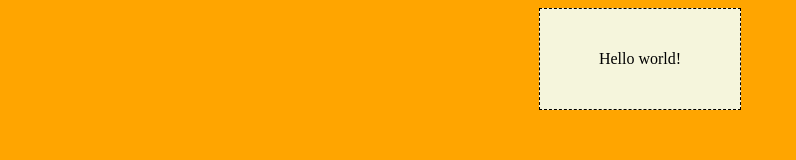
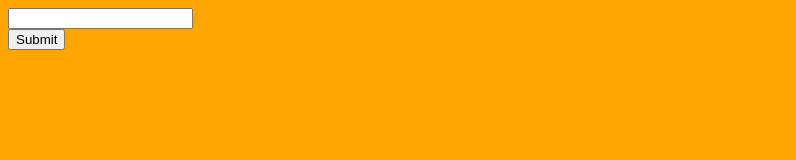
Before and after one commit to Darumin/example-node-project, a website: page client/index.html in a window 1280 px wide. Shown: the whole page, without its empty margins (0-796 px from the left). Drawn offline with Linux system fonts and the light colour scheme.

Commit message:
Added a form and a new route.

```diff
--- a/client/index.html
+++ b/client/index.html
@@ -6,11 +6,11 @@
     <title>Example App</title>
     <link rel="stylesheet" href="styles.css" />
     <link rel="shortcut icon" href="#">
+    <script defer src="index.js"></script>
   </head>
   <body>
     <main>
       <div id="container">
-        <span>Hello world!</span>
       </div>
     </main>
   </body>
--- /dev/null
+++ b/client/index.js
@@ -0,0 +1,22 @@
+const createForm = () => {
+  let form = document.createElement('form');
+  let textbox = document.createElement('input');
+  let submit = document.createElement('input');
+
+  form.action = '/name';
+
+  textbox.type = 'text';
+  textbox.name = 'name';
+  textbox.style.display = 'block';
+
+  submit.value = 'Submit';
+  submit.type = 'submit';
+
+  form.appendChild(textbox);
+  form.appendChild(submit);
+
+  return form;
+}
+
+let main = document.querySelector('main');
+main.appendChild(createForm());
--- a/server/index.js
+++ b/server/index.js
@@ -1,4 +1,5 @@
 const express = require('express');
+const { test } = require('../utils/tools')
 const path = require('path');
 const app = express();
 
@@ -13,3 +14,8 @@ app.listen(port, () => {
 app.get('/', (req, res) => {
   res.send('Hello from the server.');
 });
+
+app.get('/name', (req, res) => {
+  console.log(req.query);
+  res.redirect('/');
+});
--- /dev/null
+++ b/utils/tools.js
@@ -0,0 +1,5 @@
+module.exports = {
+  test: () => {
+    return 'Something is happening';
+  }
+}
```
Also changed, not shown: 1 other file.
